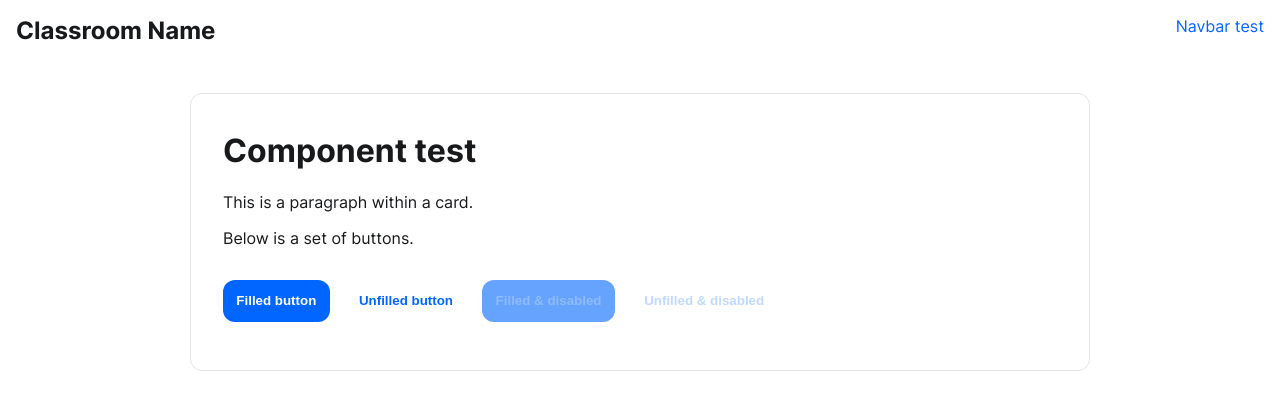
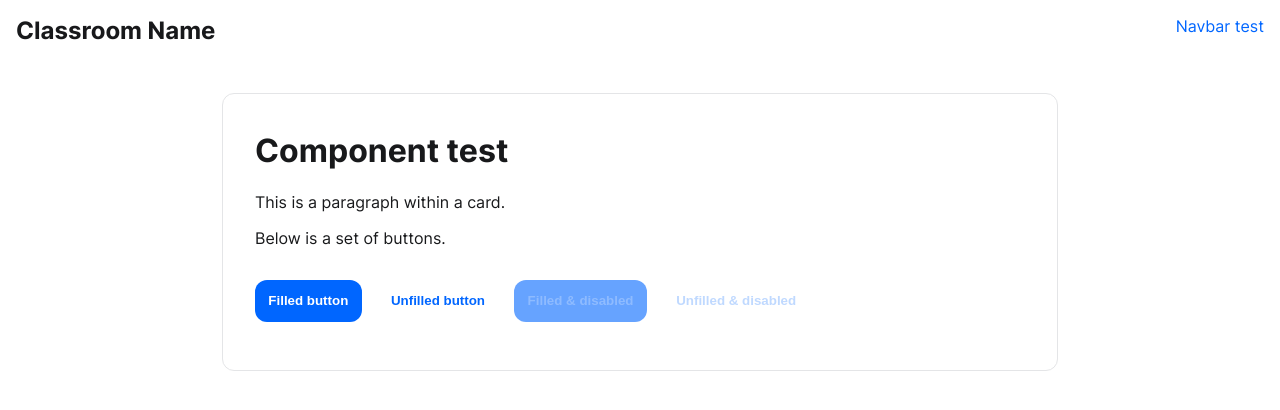
Before and after one commit to arbabf/next-gen-virtual-classroom, a Next.js app in the folder source/frontend/: page / in a window 1280 px wide. Shown: the top 410 px of the page. Built offline with nearby package versions, Linux system fonts and the light colour scheme.

Commit message:
Card: set a max size & default margin

```diff
--- a/source/frontend/components/common/card/Card.module.css
+++ b/source/frontend/components/common/card/Card.module.css
@@ -2,4 +2,6 @@
 	padding: var(--text-padding);
 	border-radius: var(--border-rounding);
 	border: var(--border-light);
+	max-width: var(--max-width);
+	margin: var(--padding);
 }
```
